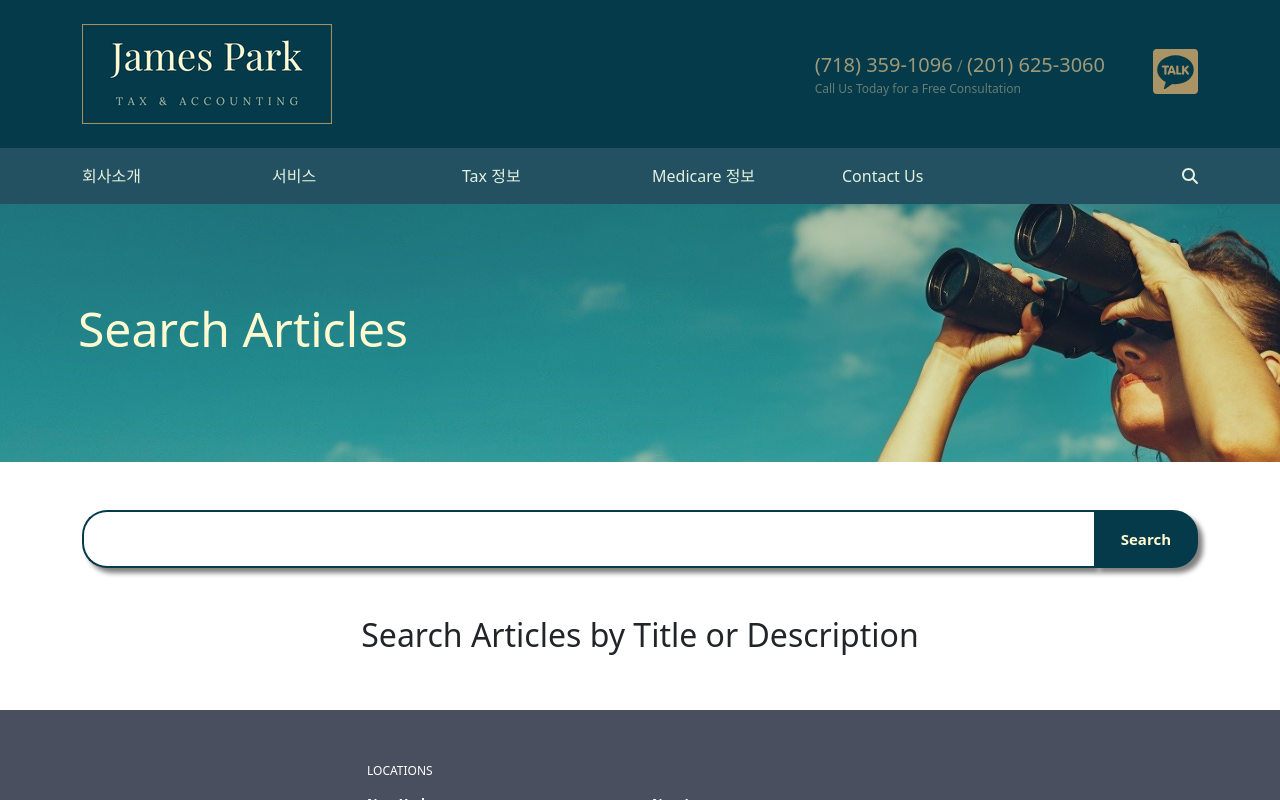
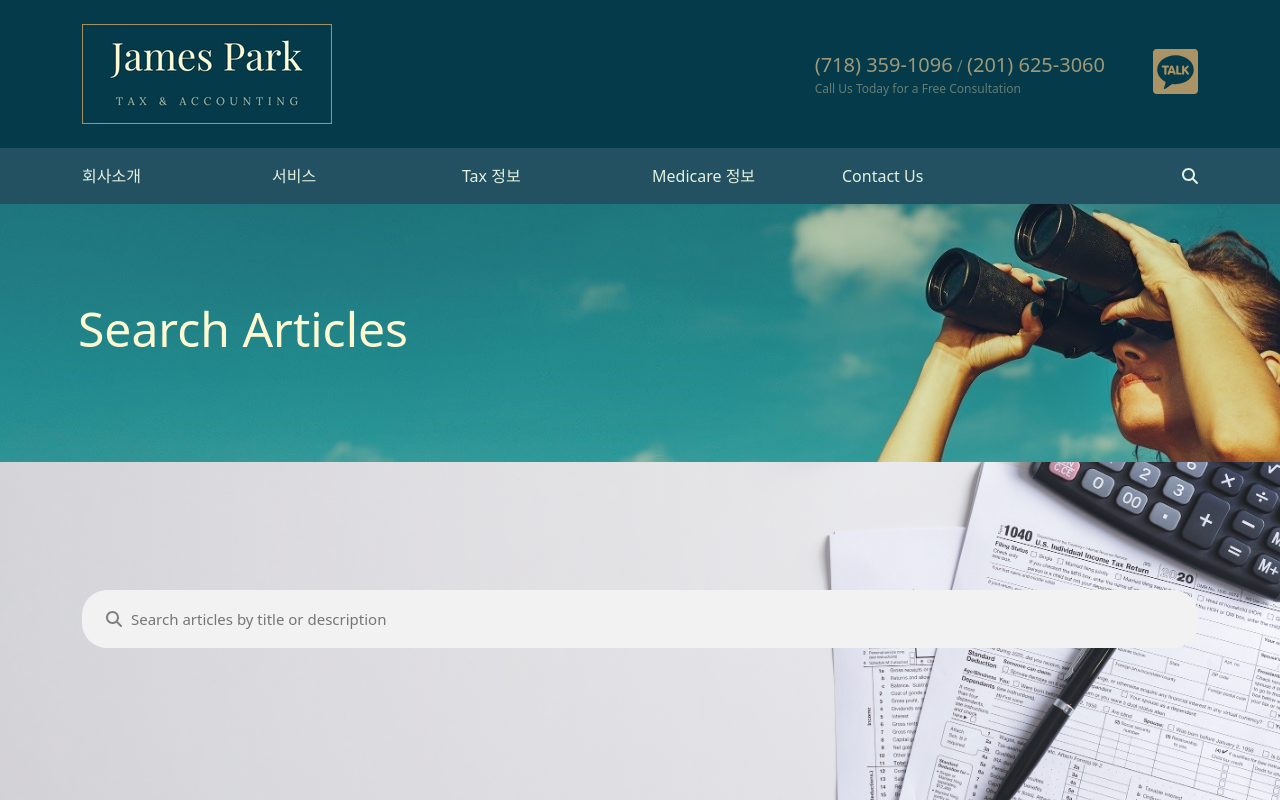
Before and after one commit to nooccarr/james-park-tax, a React (Vite) app: page /search in a window 1280 px wide. Shown: the top 800 px of the page. Built offline with nearby package versions, Linux system fonts and the light colour scheme.

Commit message:
Add background image for info pages. Continue to work on search bar functionality.

```diff
--- a/src/app/components/App.jsx
+++ b/src/app/components/App.jsx
@@ -49,7 +49,7 @@ const App = () => {
   const [posts, setPosts] = useState({});
   const [searchPosts, setSearchPosts] = useState({});
   const [searchQuery, setSearchQuery] = useState('');
-  const [searchMessage, setSearchMessage] = useState('Search Articles by Title or Description');
+  const [searchMessage, setSearchMessage] = useState('');
 
   useEffect(() => {
     requestPosts();
@@ -70,11 +70,16 @@ const App = () => {
   const handleSearchSubmit = (e) => {
     e.preventDefault();
 
-    const filteredPosts = Object.entries(posts).filter(
-      ([_slug, { title, description }]) => title.toLowerCase().includes(searchQuery.toLowerCase()) || description.toLowerCase().includes(searchQuery.toLowerCase())
-    );
-    setSearchPosts(Object.fromEntries(filteredPosts));
-    setSearchMessage('Sorry, no results matched your search terms');
+    if (!searchQuery) {
+      setSearchPosts({});
+      setSearchMessage('');
+    } else {
+      setSearchMessage(`Search results for "${searchQuery}"`);
+      const filteredPosts = Object.entries(posts).filter(
+        ([_slug, { title, description }]) => title.toLowerCase().includes(searchQuery.toLowerCase()) || description.toLowerCase().includes(searchQuery.toLowerCase())
+      );
+      setSearchPosts(Object.fromEntries(filteredPosts));
+    }
   }
 
   return (
--- a/src/app/components/Layout.jsx
+++ b/src/app/components/Layout.jsx
@@ -14,6 +14,10 @@ const NavItems = [
 ];
 
 const Layout = () => {
+  const handleLayoutItemClick = () => {
+    window.scroll({ top: 0, left: 0, behavior: 'smooth' });
+  };
+
   return (
     <>
       <nav className='nav-container'>
@@ -21,14 +25,14 @@ const Layout = () => {
             <Row>
               {NavItems.map(({ link, title }) => (
                 <Col key={title}>
-                  <Link to={link} className='navlink'>
+                  <Link to={link} onClick={handleLayoutItemClick} className='navlink'>
                     {title}
                   </Link>
                 </Col>
               ))}
 
               <Col className='text-end'>
-                <Link to='search' className='navsearch'>
+                <Link to='search' onClick={handleLayoutItemClick} className='navsearch'>
                   <FontAwesomeIcon icon={faMagnifyingGlass}  />
                 </Link>
               </Col>
--- a/src/app/components/MedicareInfo.jsx
+++ b/src/app/components/MedicareInfo.jsx
@@ -8,7 +8,7 @@ import '../styles/medicare-info.css';
 const MedicareInfo = () => {
 
   return (
-    <>
+    <div className='medicare-info-background'>
       <div className='medicare-info-header-image'>
         <PageHeader title='Medicare 정보' />
       </div>
@@ -20,7 +20,7 @@ const MedicareInfo = () => {
           </Col>
         </Row>
       </Container>
-    </>
+    </div>
   );
 };
 
--- a/src/app/components/PostList.jsx
+++ b/src/app/components/PostList.jsx
@@ -5,6 +5,7 @@ import Row from 'react-bootstrap/Row';
 import Col from 'react-bootstrap/Col';
 import Button from 'react-bootstrap/Button';
 import Card from 'react-bootstrap/Card';
+import '../styles/post-list.css';
 
 const PostList = ({ searchMessage, posts, category }) => {
   const [categoryPosts, setCategoryPosts] = useState({});
@@ -24,18 +25,15 @@ const PostList = ({ searchMessage, posts, category }) => {
     <>
       <main>
         <Container className='mb-5'>
-          {!Object.keys(categoryPosts).length ? (
-            <Row className='justify-content-md-center'>
+          <Row className='justify-content-lg-center'>
             <Col md='auto'>
-                <h2>{searchMessage}</h2>
+              <h2 className='pb-4 search-message'>{searchMessage}</h2>
             </Col>
           </Row>
-          ) : (
-            <>
+
           {Object.entries(categoryPosts).map(([slug, post]) => (
             <Row key={slug}>
               <Col md={{ span: 8, offset: 2 }} className='my-3'>
-
 
               <Card>
                 <Card.Header as='h5'>{post.category}</Card.Header>
@@ -57,8 +55,6 @@ const PostList = ({ searchMessage, posts, category }) => {
             </Row>
 
           ))}
-            </>
-          )}
         </Container>
       </main>
     </>
--- a/src/app/components/Results.jsx
+++ b/src/app/components/Results.jsx
@@ -7,20 +7,19 @@ import '../styles/results.css';
 
 const Results = ({ searchQuery, handleSearchQueryChange, handleSearchSubmit }) => {
   return (
-    <>
+    <div className='results-background'>
       <div className='results-header-image'>
         <PageHeader title='Search Articles' />
       </div>
 
       <Container className='pt-5'>
-        <div className='pb-5'>
-          <SearchParams searchQuery={searchQuery} handleSearchQueryChange={handleSearchQueryChange} handleSearchSubmit={handleSearchSubmit} />
-        </div>
-        <Row>
+        <div style={{ height: '10vh'}}>&nbsp;</div>
+        <SearchParams searchQuery={searchQuery} handleSearchQueryChange={handleSearchQueryChange} handleSearchSubmit={handleSearchSubmit} />
+        <Row className='mt-5'>
           <Outlet />
         </Row>
       </Container>
-    </>
+    </div>
   );
 };
 
--- a/src/app/components/SearchParams.jsx
+++ b/src/app/components/SearchParams.jsx
@@ -1,4 +1,6 @@
 import Stack from 'react-bootstrap/Stack';
+import { FontAwesomeIcon } from '@fortawesome/react-fontawesome';
+import { faMagnifyingGlass } from '@fortawesome/free-solid-svg-icons';
 import '../styles/search-params.css';
 
 const SearchParams = ({ searchQuery, handleSearchQueryChange, handleSearchSubmit }) => {
@@ -8,17 +10,19 @@ const SearchParams = ({ searchQuery, handleSearchQueryChange, handleSearchSubmit
     <section>
       <form onSubmit={handleSearchSubmit}>
         <Stack direction='horizontal' gap={0}>
-          <label htmlFor='search'></label>
-          <input
+          <FontAwesomeIcon icon={faMagnifyingGlass} className='search-icon ms-4' />
+          <label htmlFor='search' className='search-label'>
+            <input
               type='search'
               name='search'
               id='search'
               autoComplete='off'
-              className='search-bar mb-0 me-auto search-shadow'
+              placeholder='Search articles by title or description'
+              className='search-input mb-0 p-3 ps-5'
               value={searchQuery}
               onChange={handleSearchQueryChange}
-              />
-          <button className='search-button search-shadow'>Search</button>
+            />
+          </label>
         </Stack>
       </form>
     </section>
--- a/src/app/components/TaxInfo.jsx
+++ b/src/app/components/TaxInfo.jsx
@@ -7,7 +7,7 @@ import '../styles/tax-info.css';
 
 const TaxInfo = () => {
   return (
-    <>
+    <div className='tax-info-background'>
       <div className='tax-info-header-image'>
         <PageHeader title='Tax 정보' />
       </div>
@@ -19,7 +19,7 @@ const TaxInfo = () => {
           </Col>
         </Row>
       </Container>
-    </>
+    </div>
   );
 };
 
--- a/src/app/styles/medicare-info.css
+++ b/src/app/styles/medicare-info.css
@@ -1,3 +1,10 @@
+.medicare-info-background {
+  /* background-image: url("../images/medicare-info-background.jpg");
+  background-position: center;
+  background-size: cover;
+  min-height: 90vh; */
+}
+
 .medicare-info-header-image {
   background-image: url("../images/medicare-info-header.jpg");
 
--- /dev/null
+++ b/src/app/styles/post-list.css
@@ -0,0 +1,4 @@
+.search-message {
+  color: #6A6A6A;
+  /* font-size: 28px; */
+}
--- a/src/app/styles/results.css
+++ b/src/app/styles/results.css
@@ -1,3 +1,10 @@
+.results-background {
+  background-image: url("../images/info-background.jpg");
+  background-position: center;
+  background-size: cover;
+  min-height: 90vh;
+}
+
 .results-header-image {
   background-image: url("../images/results-header.jpg");
 
--- a/src/app/styles/search-params.css
+++ b/src/app/styles/search-params.css
@@ -1,30 +1,24 @@
-.search-button {
-  background-color: #043A49;
-  color: #FFF9D1;
-  border: 2px solid #043A49;
-
-  border-radius: 0px 25px 25px 0px;
-  padding: 16px 25px;
-  font-size: 15px;
-  font-weight: 700;
-  cursor: pointer;
-  opacity: 1;
-  transition: 0.3s;
-}
-
-.search-button:hover {
-  opacity: 0.8;
-}
-
-.search-bar {
-  border: 2px solid #043A49;
+.search-input {
+  background-color: #F2F2F2;
+  border: 1px solid #F2F2F2;
   border-right: none;
   font-size: 15px;
-  padding: 16px;
-  border-radius: 25px 0px 0px 25px;
+  border-radius: 25px;
   width: 100%;
 }
 
-.search-shadow {
-  box-shadow: 5px 5px 5px gray;
+.search-input:focus {
+  background-color: #FFF;
+  border: 1px solid #F2F2F2;
+  box-shadow: 3px 3px 3px gray;
+  outline: none;
 }
+
+.search-label {
+  width: 100%;
+}
+
+.search-icon {
+  position: absolute;
+  color: gray;
+}
--- a/src/app/styles/tax-info.css
+++ b/src/app/styles/tax-info.css
@@ -1,3 +1,10 @@
+.tax-info-background {
+  /* background-image: url("../images/tax-info-background.jpg");
+  background-position: center;
+  background-size: cover;
+  min-height: 90vh; */
+}
+
 .tax-info-header-image {
   background-image: url("../images/tax-info-header.jpg");
 
```
Also changed, not shown: src/app/images/info-background.jpg (added). Lines whose indentation alone changed are shown as unchanged.
